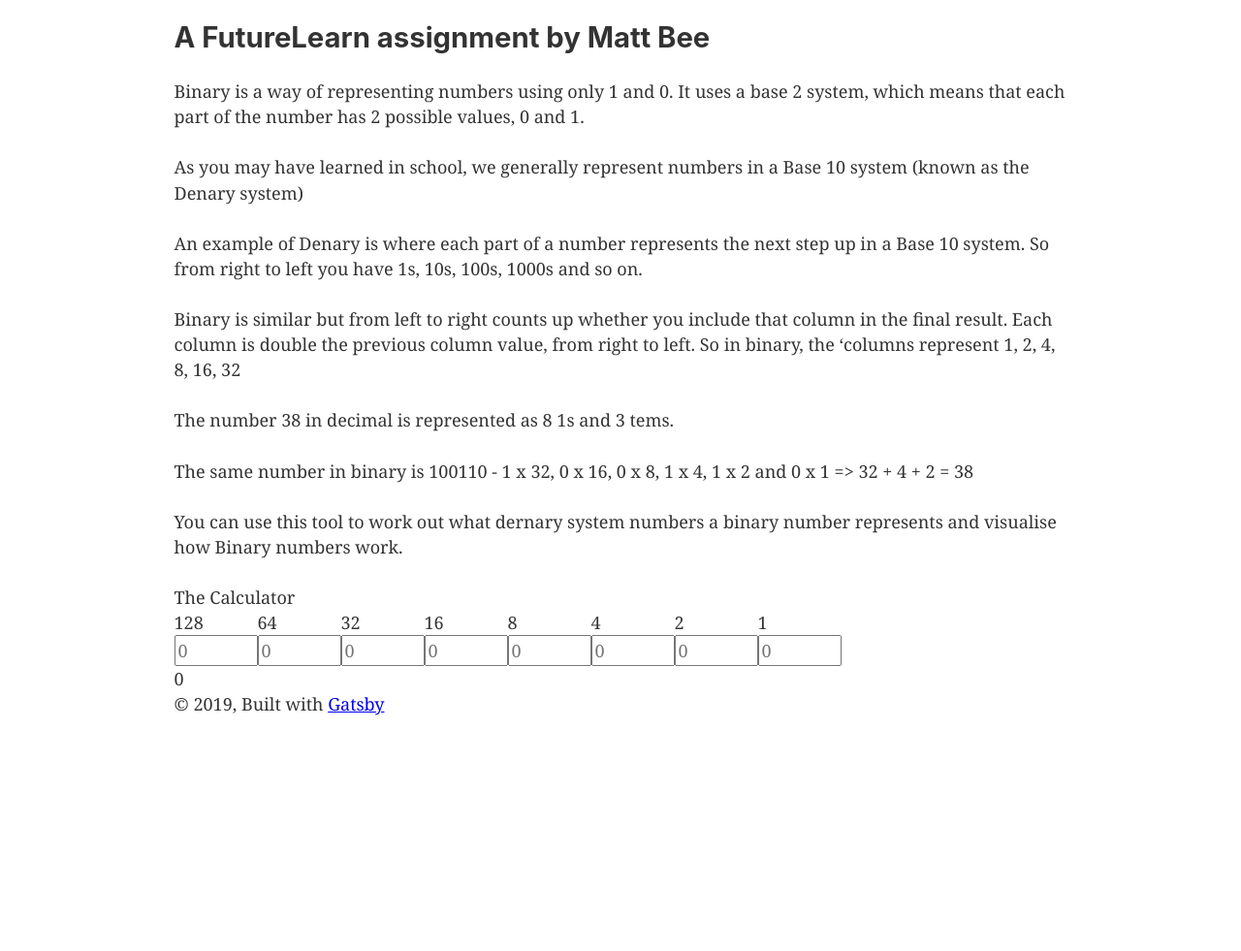
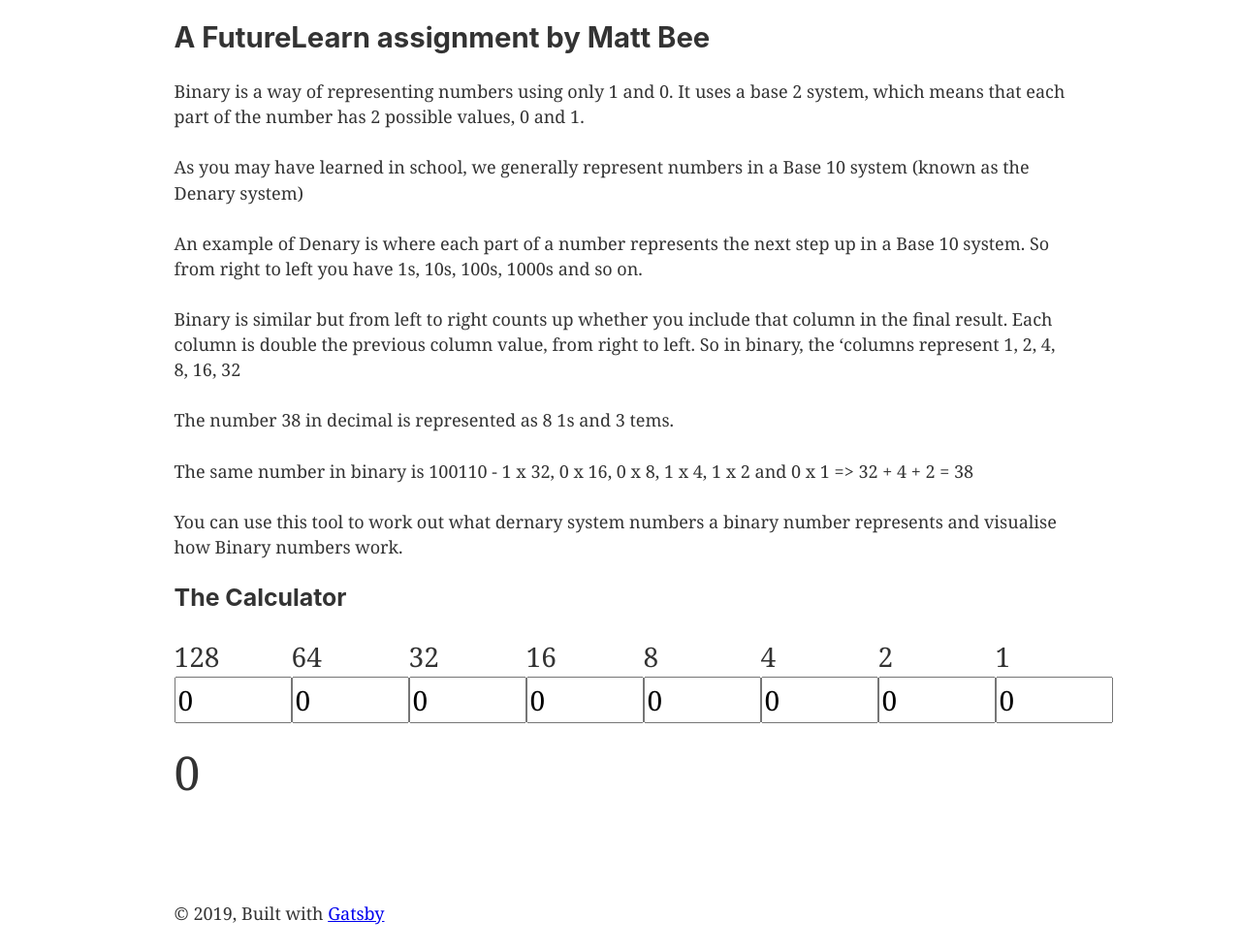
Before and after one commit to mattbee/computation_course_assignment, a Gatsby site in the folder app/: page / in a window 1280 px wide. Shown: the part 100-1081 px from the top of the page at 97% size. Before the commit the page ends 866 px from the top, so only its background shows below. Built offline with nearby package versions, Linux system fonts and the light colour scheme; Gatsby itself is replaced by a stand-in of ours.

Commit message:
Use state for values and update styles

```diff
--- a/app/src/components/calculator/calculator.css
+++ b/app/src/components/calculator/calculator.css
@@ -5,3 +5,17 @@
 label {
   display: block;
 }
+.inputs {
+  font-size: 28px;
+  line-height: 1.5;
+  margin-bottom: 20px;
+}
+.inputs input {
+  font-size: 28px;
+}
+
+.dernary {
+  font-size: 48px;
+  line-height: 1.3;
+  margin-bottom: 100px;
+}
--- a/app/src/components/calculator/index.js
+++ b/app/src/components/calculator/index.js
@@ -44,12 +44,12 @@ class Calculator extends React.Component {
 
     return (
       <div>
-        The Calculator
+        <h3>The Calculator</h3>
         <div className="inputs">
           {BINARY.map((val) => (
             <div key={val}>
               <label htmlFor={`id-${val}`}>{val}</label>
-              <input type="number" max="1" min="0" placeholder="0" onChange={this.handleChange} name={`id${val}`} id={`id${val}`} data-value={val} />
+              <input type="number" max="1" min="0" placeholder="0" value={(this.state[`id${val}`] ? 1 : 0)} onChange={this.handleChange} name={`id${val}`} id={`id${val}`} data-value={val} />
             </div>
           ))}
         </div>
```
